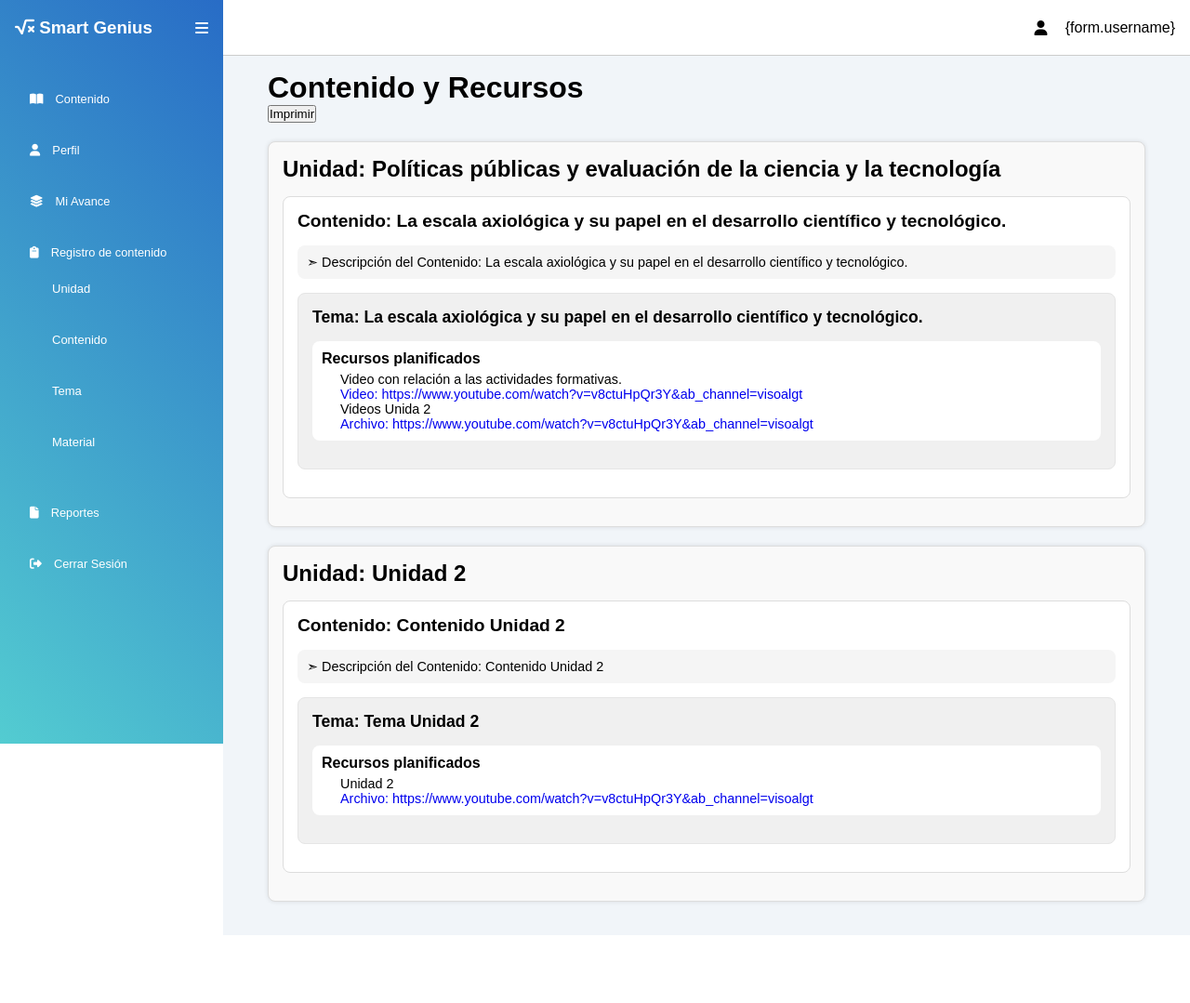
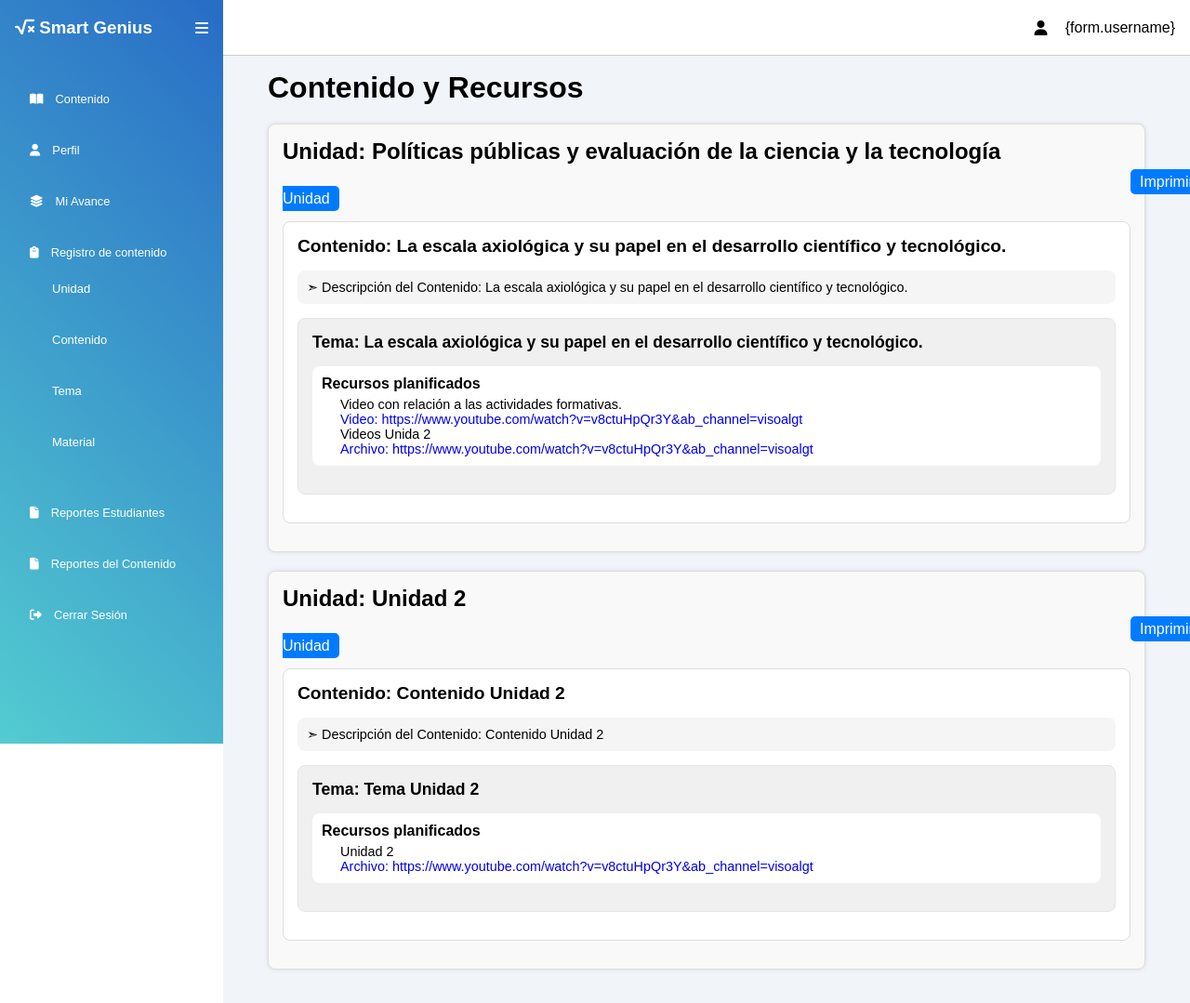
Before and after one commit to dennissezambrano2017/smart-genius, a Django app: page /aula/ in a window 1280 px wide. Shown: the whole page at 93% size. Before the commit the page ends 1006 px from the top, so only its background shows below. Run offline with Django 4.2, Linux system fonts and the light colour scheme; a user stored in the database is signed in; data comes from the database, SQL or seed files in the repository; both versions use the stored data as it was after the commit; some libraries are stand-ins or nearby versions.

Commit message:
Agregando botón para descargar pdf

```diff
--- a/smartgenius/urls.py
+++ b/smartgenius/urls.py
@@ -29,5 +29,6 @@
     path('inicio/', views.inicio, name='inicio'),
      path('inicio/create/', views.create_unidad, name='create_unidad'),
      path('reporte/', views.visualizar_reporte, name='visualizar_reporte'),
-     path('aula/', views.visualizar_contenido, name='aula_documento')
+     path('aula/', views.visualizar_contenido, name='aula_documento'),
+     path('imprimir_unidad/<int:unidad_id>/', views.generar_unidad_pdf, name='imprimir_unidad'),
 ]
--- a/tasks/templates/contenido_material.html
+++ b/tasks/templates/contenido_material.html
@@ -6,13 +6,12 @@
 
 <h1>Contenido y Recursos</h1>
 
-  <!-- Agrega un botón de impresión -->
-  <button onclick="imprimirContenido()">Imprimir</button>
 
 
 {% for unidad in unidades %}
 <div style="border: 1px solid #ddd; margin: 20px 0; padding: 15px; background-color: #f9f9f9; border-radius: 8px; box-shadow: 0 0 5px rgba(0, 0, 0, 0.1);">
   <h2 style="font-size: 1.5em; margin-bottom: 10px;">Unidad: {{ unidad.nombre }}</h2>
+  <a href="{% url 'imprimir_unidad' unidad.id %}" target="_blank" style="text-decoration: none; background-color: #007bff; color: #fff; padding: 5px 10px; border-radius: 5px;margin-left: 57em;">Imprimir Unidad</a>
 
   {% for contenido in contenidos %}
     {% if contenido.unidad == unidad %}
@@ -49,12 +48,4 @@
 </div>
 {% endfor %}
 
-<script>
-    function imprimirContenido() {
-      window.print();
-    }
-  </script>
-
-
-
 {% endblock %}
--- a/tasks/templates/profile.html
+++ b/tasks/templates/profile.html
@@ -61,7 +61,13 @@
                 <li>
                     <a href="/reporte">
                         <span class="fa-solid fa-file"></span>
-                        <span>Reportes</span>
+                        <span>Reportes Estudiantes</span>
+                    </a>
+                </li>
+                <li>
+                    <a href="/aula">
+                        <span class="fa-solid fa-file"></span>
+                        <span>Reportes del Contenido</span>
                     </a>
                 </li>
                 <li>
--- a/tasks/views.py
+++ b/tasks/views.py
@@ -4,7 +4,11 @@
 from django.contrib.auth import login, logout,authenticate
 from django.db import IntegrityError
 from .forms import UnidadForm
-from .models import Unidad, Contenido,Tema,Material,Practica
+from .models import Unidad, Contenido,Tema,Material
+from reportlab.pdfgen import canvas
+from django.http import HttpResponse
+from io import BytesIO
+from reportlab.lib.pagesizes import letter
 
 
 # Create your views here.
@@ -90,3 +94,49 @@
     }
 
     return render(request, 'contenido_material.html',context)
+
+
+
+def generar_unidad_pdf(request, unidad_id):
+    unidad = Unidad.objects.get(pk=unidad_id)
+    contenidos = Contenido.objects.filter(unidad=unidad)
+
+    response = HttpResponse(content_type="application/pdf")
+    response["Content-Disposition"] = f'attachment; filename="{unidad.nombre}.pdf"'
+
+    buffer = BytesIO()
+    p = canvas.Canvas(buffer, pagesize=letter)
+
+    # Title
+    p.setFont("Helvetica-Bold", 24)
+    p.drawString(100, 750, f"Unidad: {unidad.nombre}")
+
+    # Contents
+    p.setFont("Helvetica", 16)
+    y_position = 700
+    for contenido in contenidos:
+        p.setFont("Helvetica-Bold", 18)  # Use a larger font for content headings
+        p.drawString(100, y_position, f"Contenido: {contenido.nombre}")
+        y_position -= 30  # Add more spacing after content heading
+
+        temas = Tema.objects.filter(contenido=contenido)
+        for tema in temas:
+            p.setFont("Helvetica-Bold", 14)  # Use a smaller font for topic headings
+            p.drawString(120, y_position, f"Tema: {tema.nombre}")
+            y_position -= 20  # Add more spacing after topic heading
+
+            materiales = Material.objects.filter(temas=tema)
+            for material in materiales:
+                p.setFont("Helvetica", 12)  # Use a smaller font for material details
+                p.drawString(140, y_position, f"Material: {material.tipo} - {material.enlace}")
+                y_position -= 15  # Add more spacing between materials
+
+        y_position -= 20  # Add more spacing between topics
+
+    p.save()
+
+    pdf = buffer.getvalue()
+    buffer.close()
+
+    response.write(pdf)
+    return response
```
Also changed, not shown: db.sqlite3.
